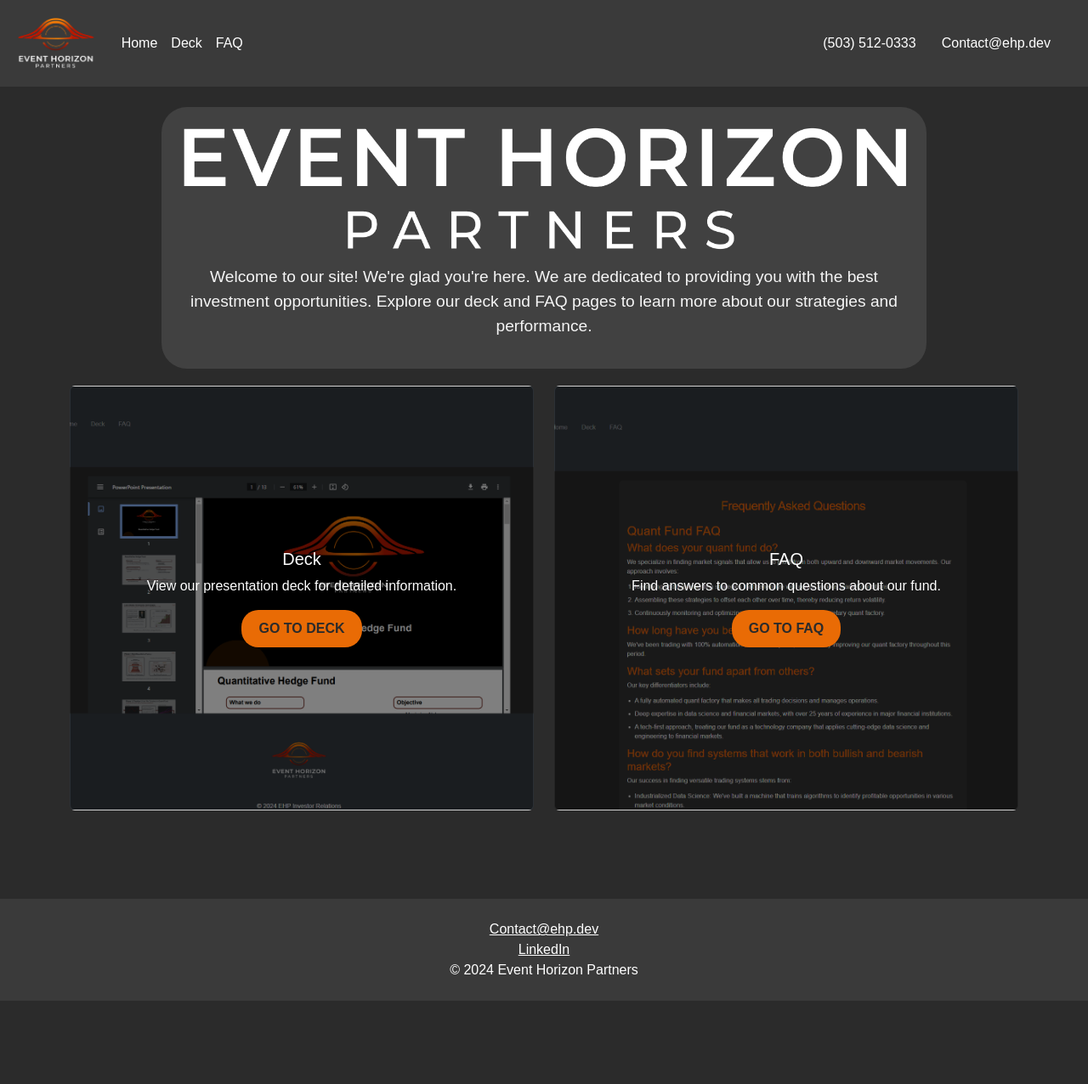
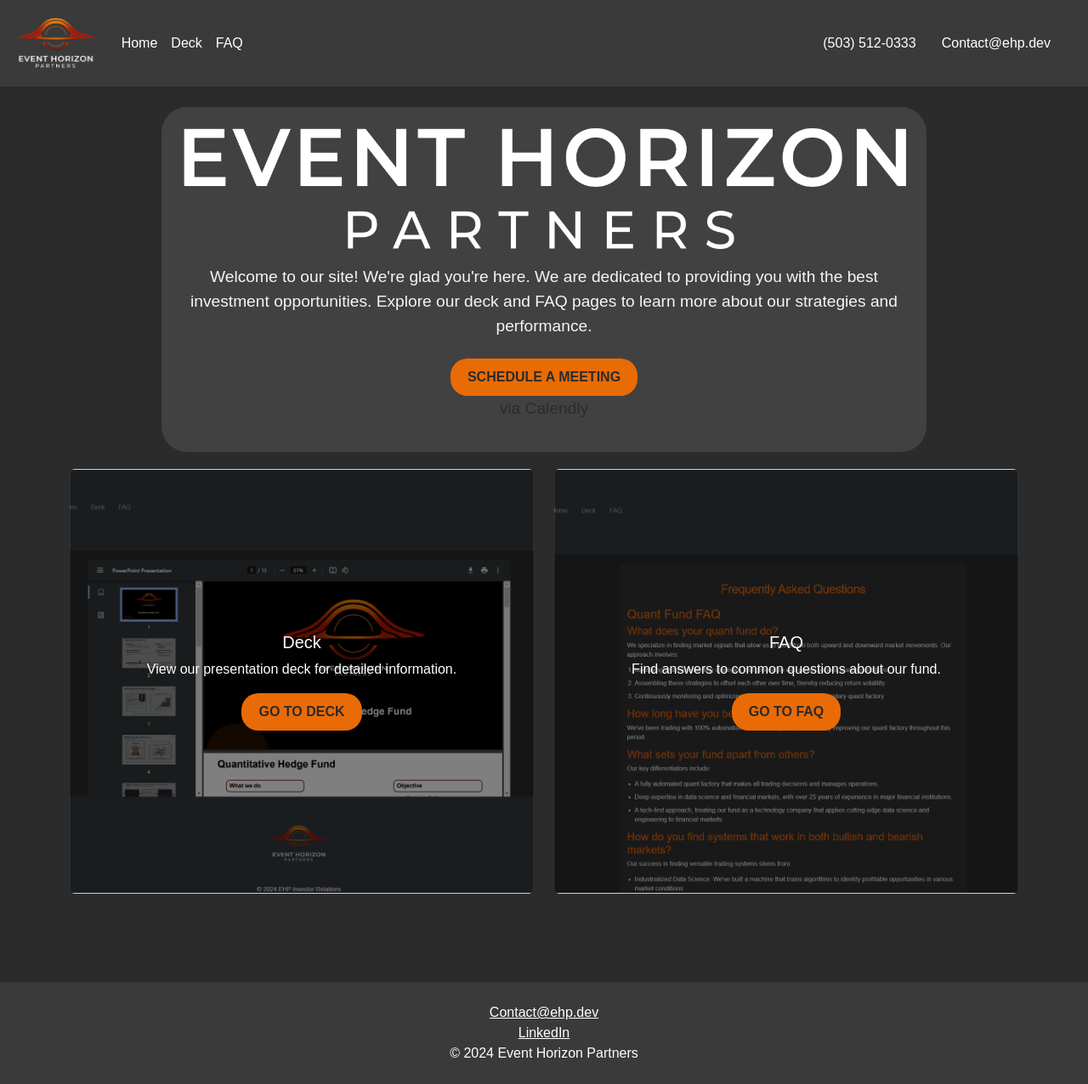
Before and after one commit to EventHorizonPartners/Investor_Relations, a Jekyll site: the page built from index.markdown, in a window 1280 px wide. Shown: the whole page at 85% size. Built offline with Jekyll 4.4.1, drawn with Linux system fonts in a browser that asks for light colours; before the commit the page ends 1178 px from its top, so only the background shows below that.

Commit message:
calendly button test and utm

```diff
--- a/assets/js/script.js
+++ b/assets/js/script.js
@@ -47,7 +47,7 @@
   }
 
   // Simplify UTM parameters handling for links
-  const utmParams = ['utm_source', 'utm_medium', 'utm_campaign'];
+  const utmParams = ['utm_source', 'utm_medium', 'utm_campaign', 'contact_internal_ID'];
   let utmString = utmParams.map(param => {
     const value = getParameterByName(param);
     return value ? `${param}=${value}` : '';
--- a/index.markdown
+++ b/index.markdown
@@ -7,6 +7,11 @@
   <div class="welcome-banner">
       <img src="{{ site.baseurl }}/assets/images/EventHorizon_white_textOnly.png" alt="EHP Logo" class="img-fluid">
       <p class="lead mt-3">Welcome to our site! We're glad you're here. We are dedicated to providing you with the best investment opportunities. Explore our deck and FAQ pages to learn more about our strategies and performance.</p>
+      <!-- Schedule Meeting Button -->
+      <div class="text-center mt-4">
+        <a href="https://calendly.com/roger-parkinson-ehp/30min" class="btn btn-custom" id="calendly-welcome-btn">Schedule a Meeting</a>
+        <p class="text-muted small">via Calendly</p>
+      </div>
     </div>
   <div class="row">
     <div class="col-md-6">
```
